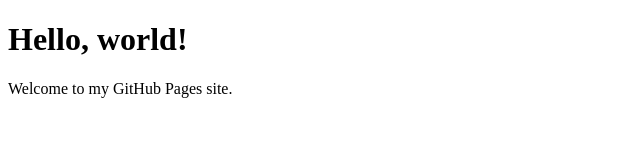
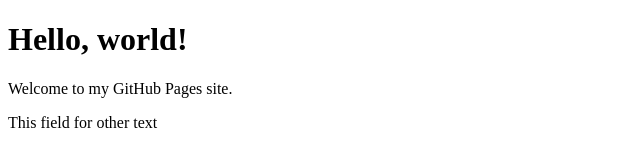
Before and after one commit to KornilovLN/KornilovLN.github.io, a plain HTML site: page index.html in a window 1280 px wide. Shown: the whole page, without its empty margins (0-640 px from the left). Drawn offline with Linux system fonts and the light colour scheme.

Commit message:
Added text into html

```diff
--- a/index.html
+++ b/index.html
@@ -6,5 +6,7 @@
 <body>
     <h1>Hello, world!</h1>
     <p>Welcome to my GitHub Pages site.</p>
+
+    <p>This field for other text</p>
 </body>
 </html>
```
